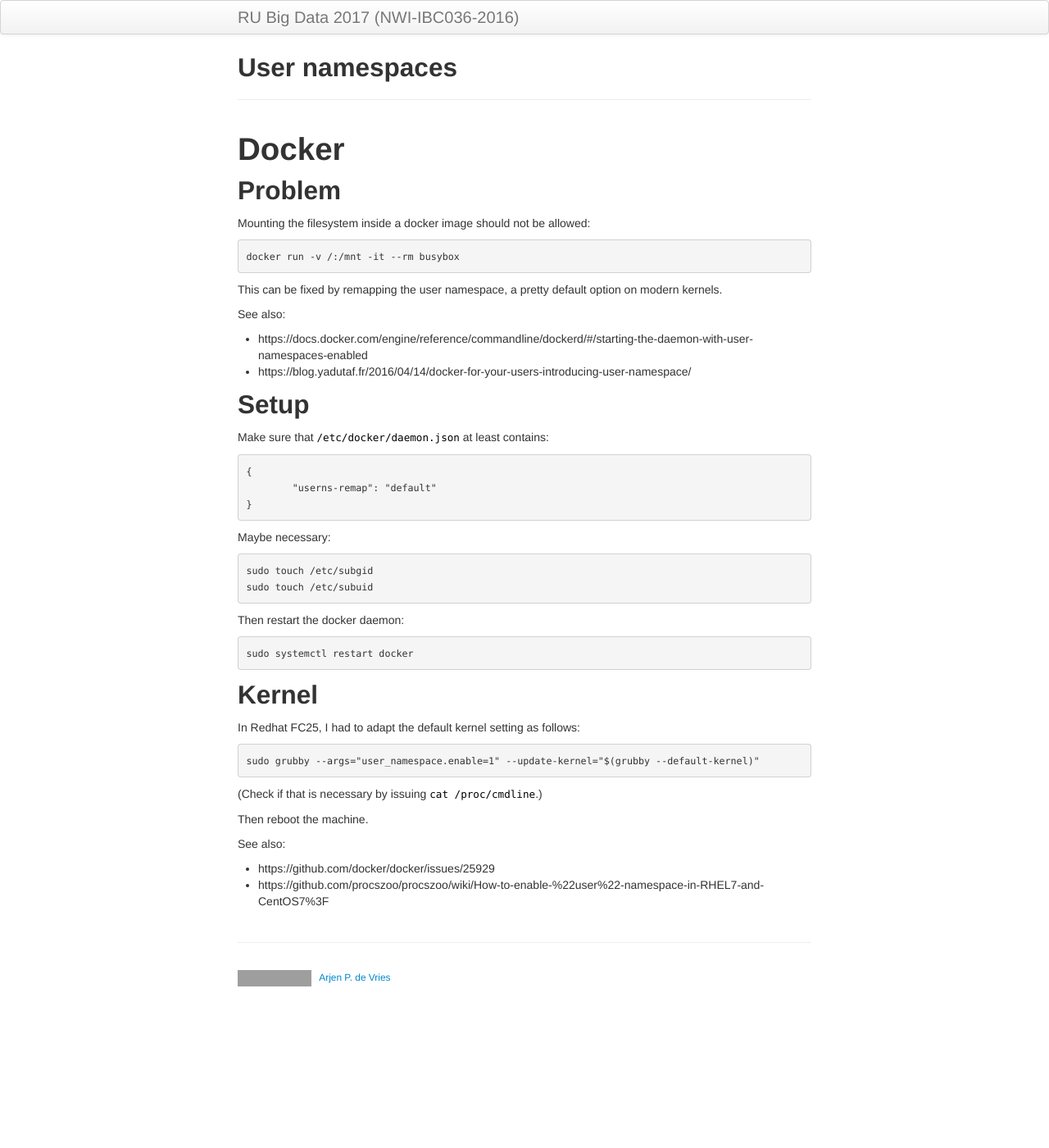
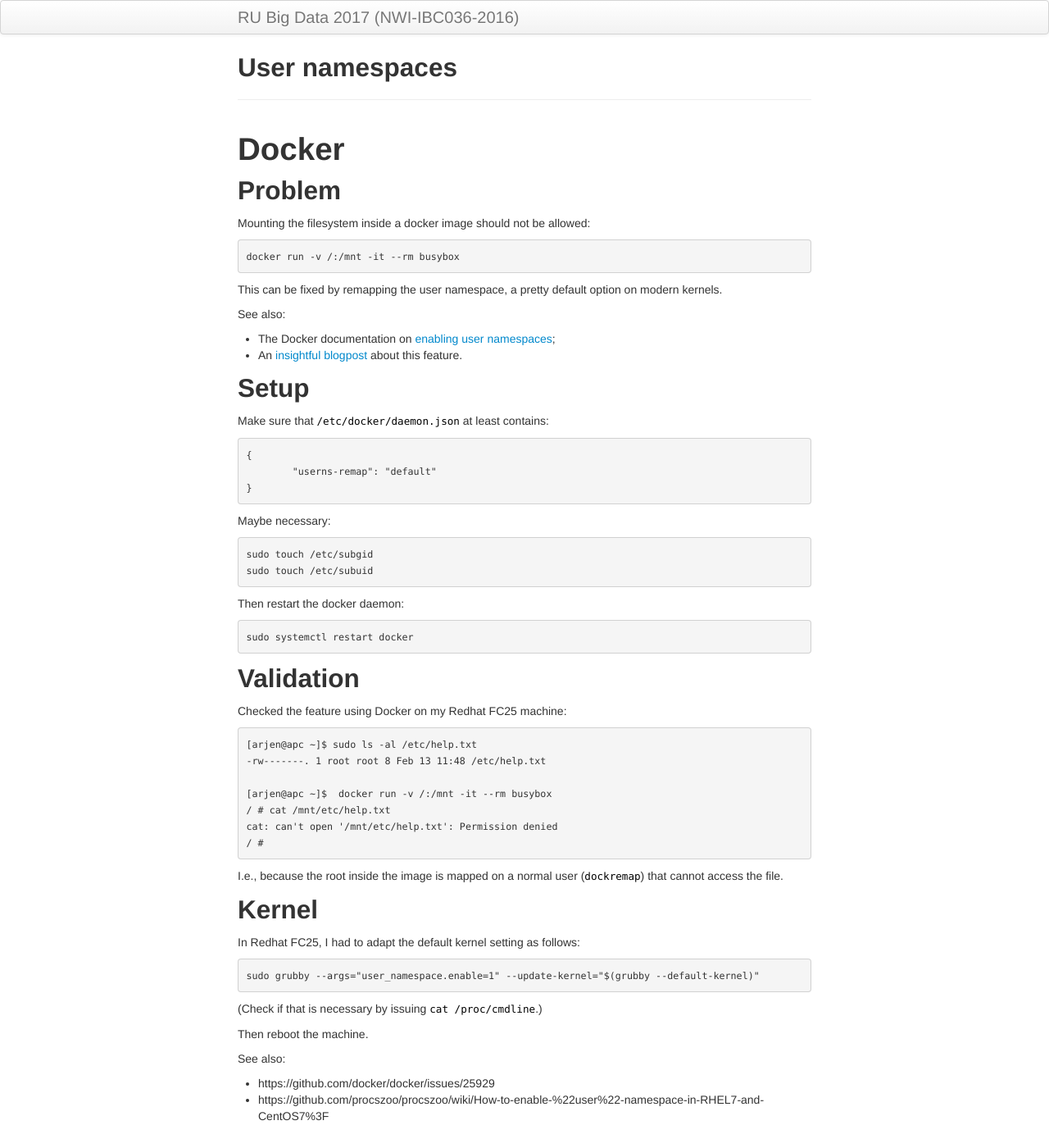
Before and after one commit to Thelukepet/course, a Jekyll site: the page built from background/docker-user-namespaces.md, in a window 1280 px wide and 1400 px high. Shown: the whole window at 82% size. Built offline with Jekyll 4.4.1, drawn with Linux system fonts in a browser that asks for light colours; grey boxes are pictures that could not be loaded.

Commit message:
Extended the documentation of my testing.

```diff
--- a/background/docker-user-namespaces.md
+++ b/background/docker-user-namespaces.md
@@ -16,8 +16,9 @@ This can be fixed by remapping the user namespace, a pretty default option on mo
 
 See also:
 
-+ https://docs.docker.com/engine/reference/commandline/dockerd/#/starting-the-daemon-with-user-namespaces-enabled
-+ https://blog.yadutaf.fr/2016/04/14/docker-for-your-users-introducing-user-namespace/
++ The Docker documentation on
+  [enabling user namespaces](https://docs.docker.com/engine/reference/commandline/dockerd/#/starting-the-daemon-with-user-namespaces-enabled);
++ An [insightful blogpost](https://blog.yadutaf.fr/2016/04/14/docker-for-your-users-introducing-user-namespace/) about this feature.
 
 ## Setup
 
@@ -36,6 +37,20 @@ Then restart the docker daemon:
 
     sudo systemctl restart docker
 
+## Validation
+
+Checked the feature using Docker on my Redhat FC25 machine:
+
+    [arjen@apc ~]$ sudo ls -al /etc/help.txt
+    -rw-------. 1 root root 8 Feb 13 11:48 /etc/help.txt
+
+    [arjen@apc ~]$  docker run -v /:/mnt -it --rm busybox
+    / # cat /mnt/etc/help.txt
+    cat: can't open '/mnt/etc/help.txt': Permission denied
+    / #
+
+I.e., because the root inside the image is mapped on a normal user (`dockremap`) that cannot access the file.
+
 ## Kernel
 
 In Redhat FC25, I had to adapt the default kernel setting as follows:
```
